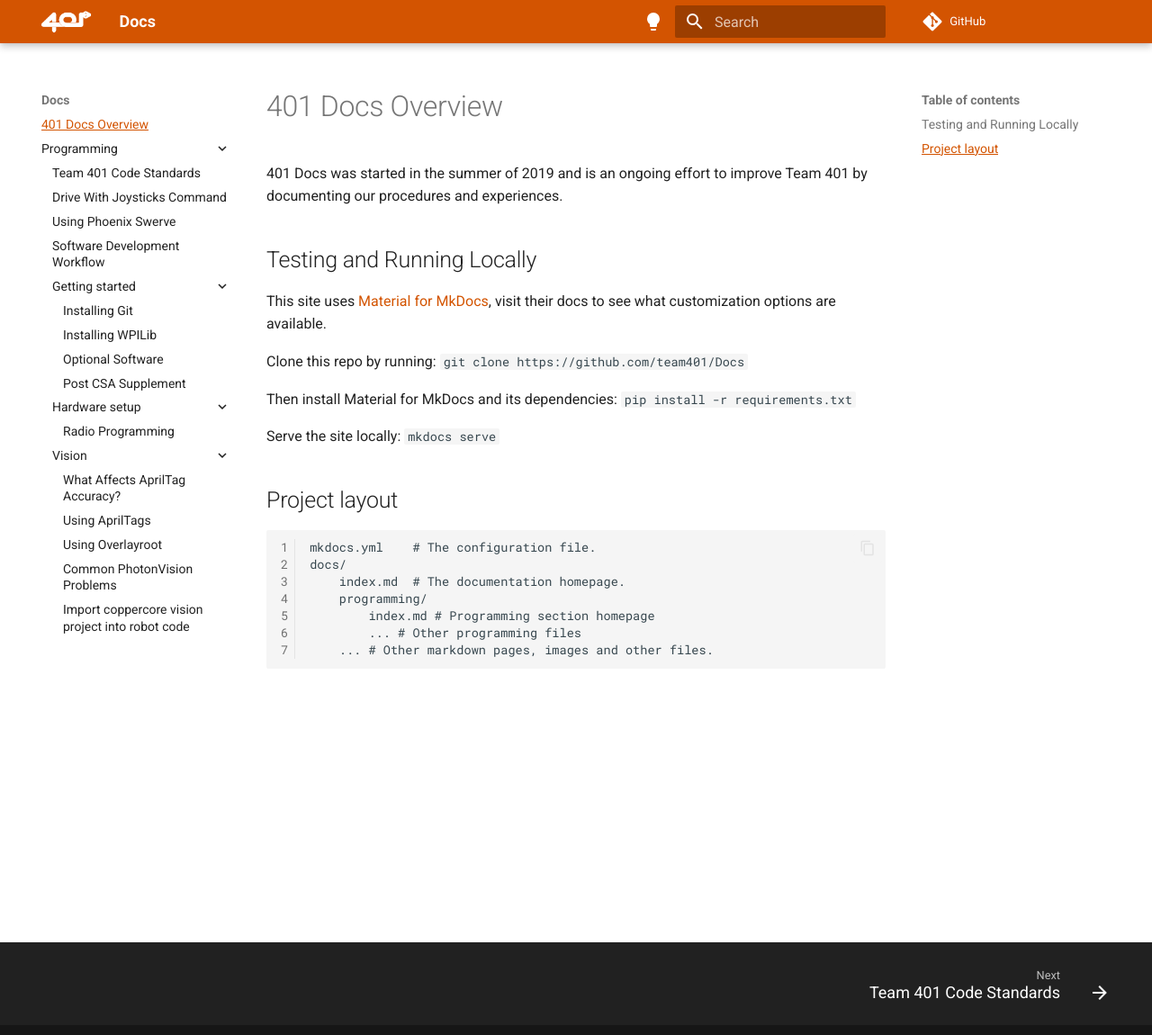
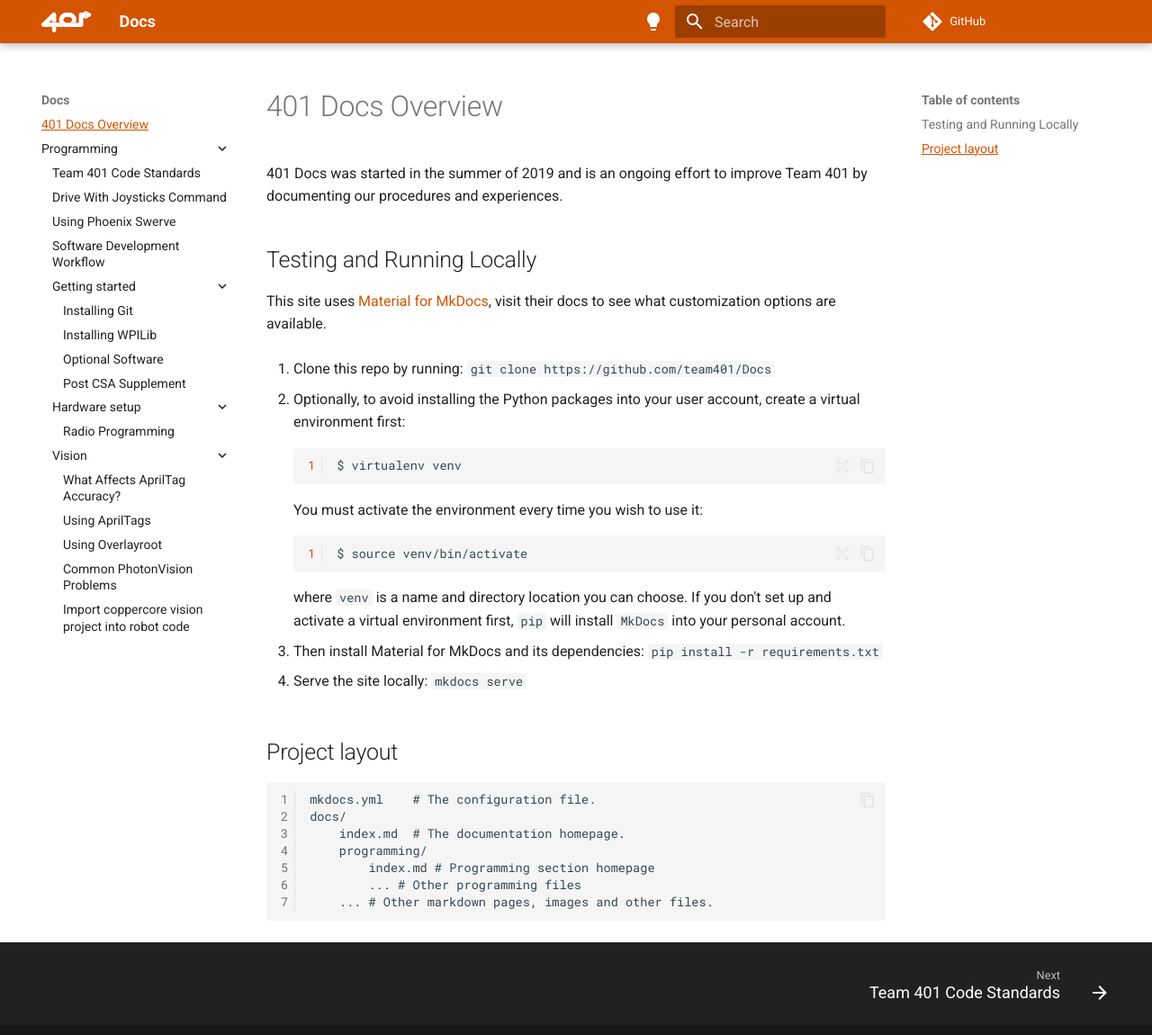
Before and after one commit to team401/Docs, an MkDocs documentation site: the page built from docs/index.md, in a window 1280 px wide and 1163 px high. Shown: the top 1150 px of the window at 90% size. Built offline with MkDocs 1.6.1 and Material for MkDocs 9.7.7, drawn with Linux system fonts in a browser that asks for light colours; comment, search, counter and statistics services are not loaded.

Commit message:
add note about virtualenv

````diff
--- a/docs/index.md
+++ b/docs/index.md
@@ -6,11 +6,24 @@
 
 This site uses [Material for MkDocs](https://squidfunk.github.io/mkdocs-material/), visit their docs to see what customization options are available.
 
-Clone this repo by running: `#!bash git clone https://github.com/team401/Docs`
+1. Clone this repo by running: `#!bash git clone https://github.com/team401/Docs`
 
-Then install Material for MkDocs and its dependencies: `#!bash pip install -r requirements.txt`
+2. Optionally, to avoid installing the Python packages into your user account,
+create a virtual environment first:
+```
+$ virtualenv venv
+```
+You must activate the environment every time you wish to use it:
+```
+$ source venv/bin/activate
+```
+where `venv` is a name and directory location you can choose.
+If you don't set up and activate a virtual environment first,
+`pip` will install `MkDocs` into your personal account.
 
-Serve the site locally: `#!bash mkdocs serve`
+3. Then install Material for MkDocs and its dependencies: `#!bash pip install -r requirements.txt`
+
+4. Serve the site locally: `#!bash mkdocs serve`
 
 ## Project layout
 
````
